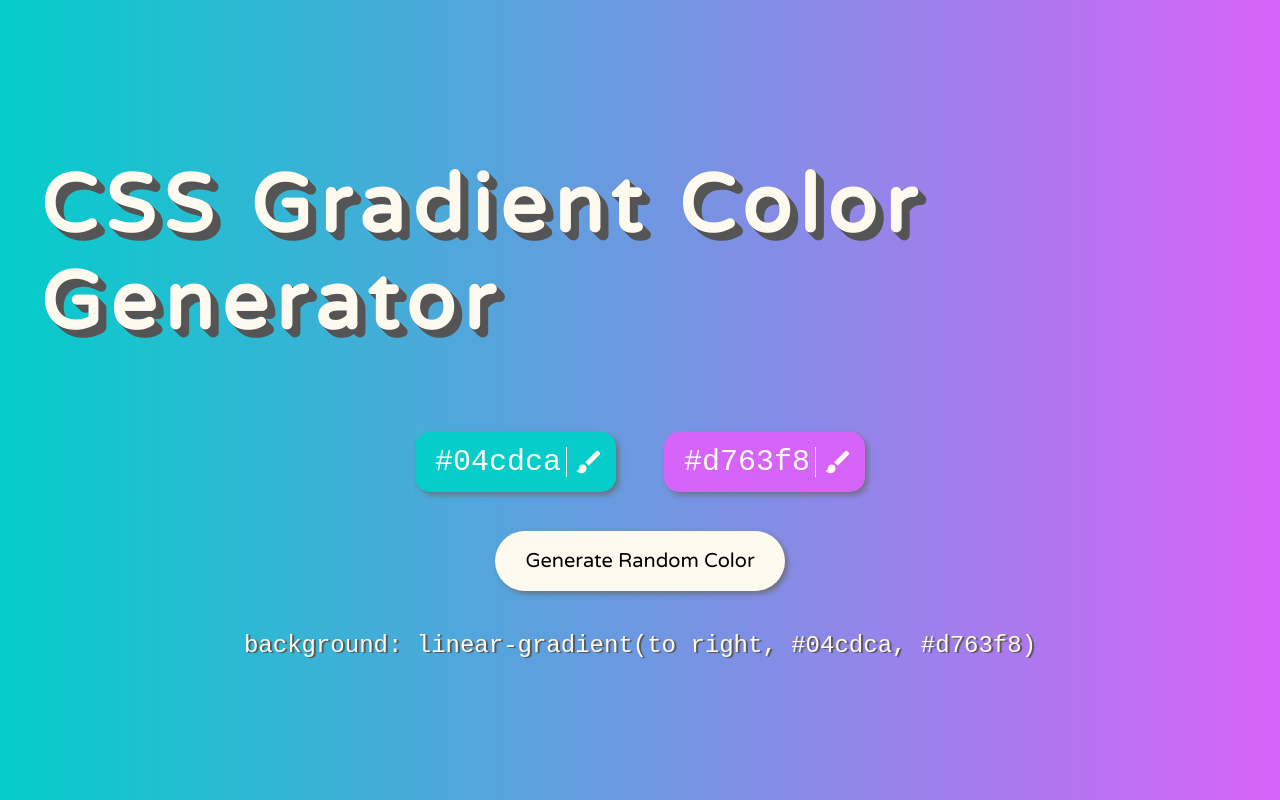
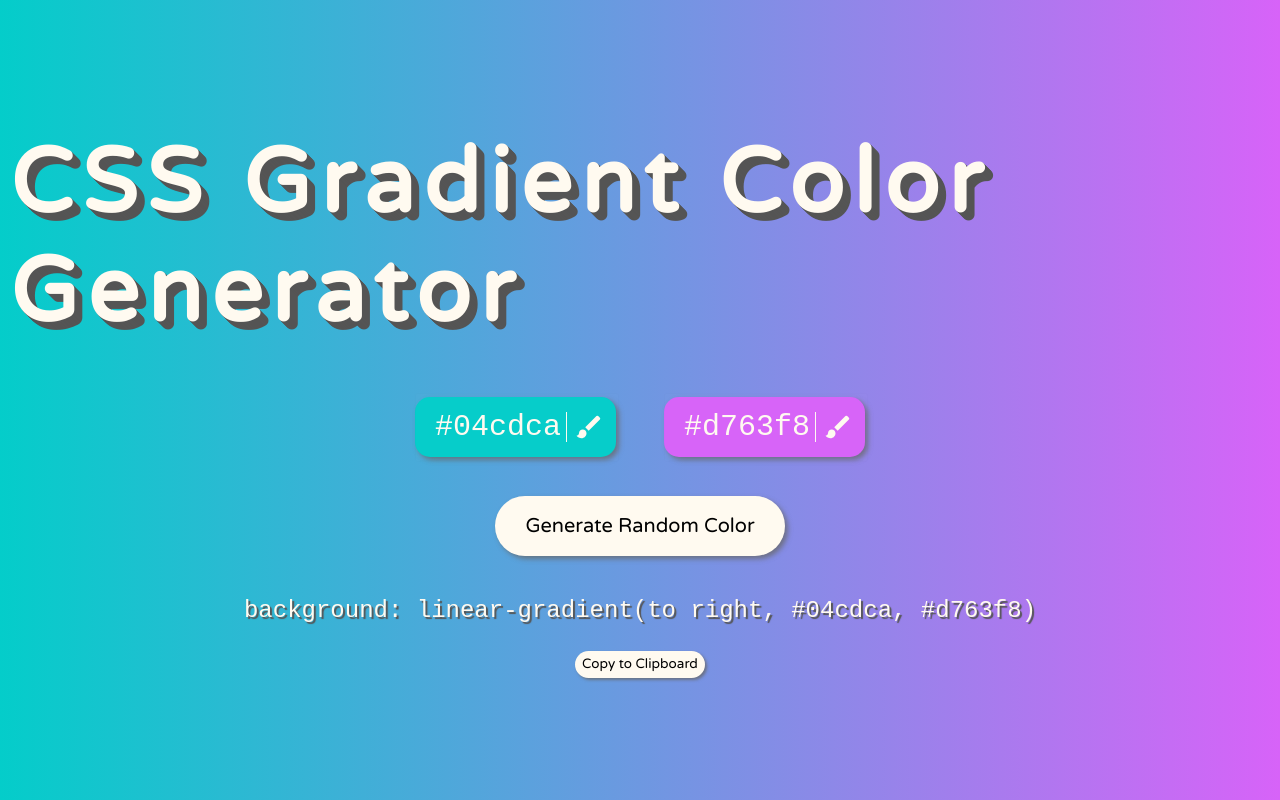
Before and after one commit to havvaky/my-gradient-generator, a Next.js app: page / in a window 1280 px wide. Built offline with nearby package versions, Linux system fonts and the light colour scheme.

Commit message:
clipboard

```diff
--- a/package.json
+++ b/package.json
@@ -9,10 +9,12 @@
   },
   "dependencies": {
     "animate.css": "^4.1.1",
+    "copy-to-clipboard": "^3.3.1",
     "next": "10.2.0",
     "react": "17.0.2",
     "react-dom": "17.0.2",
-    "sass": "^1.34.0"
+    "sass": "^1.34.0",
+    "save": "^2.4.0"
   },
   "devDependencies": {
     "@material-ui/core": "^4.11.4",
--- a/pages/index.js
+++ b/pages/index.js
@@ -1,7 +1,9 @@
 
 import styles from '../styles/Home.module.scss';
-import React, { useEffect, useState } from 'react';
+import React, { useState } from 'react';
 import BrushIcon from '@material-ui/icons/Brush';
+import copy from "copy-to-clipboard";
+
 
 
 export default function Home() {
@@ -9,13 +11,6 @@ export default function Home() {
   const [color1, setColor1] = useState("#04cdca");
   const [color2, setColor2] = useState("#d763f8");
 
-  const handleColor1 = e => {
-    setColor1(e.target.value);
-  }
-
-  const handleColor2 = e => {
-    setColor2(e.target.value);
-  }
 
   const handleRandomColor = () => {
     let randomColor1 = Math.random().toString(16).slice(2, 8);
@@ -25,13 +20,17 @@ export default function Home() {
     setColor2(`#${randomColor2}`);
   }
 
+  const handleCopyClipboard = () => {
+    copy(`background: linear-gradient(to right, ${color1}, ${color2})`);
+  }
+
   return (
     <>
       <div className={styles.container}>
         <main className={styles.main}
               style={{ background: `linear-gradient(to right, ${color1}, ${color2})`, transition: 'all 1s' }}>
           <div className={styles.wrapper}>
-            <h1>CSS Gradient Color Generator</h1>
+            <h1 className={styles.title}>CSS Gradient Color Generator</h1>
             <div className={styles.colorContainer}>
               <div className={styles.color} style={{ background: `${color1}` }}>
                 <div className={styles.colorLabel}><code>{color1}</code></div>
@@ -40,7 +39,7 @@ export default function Home() {
                   id="color1"
                   className={styles.colorPicker}
                   value={color1}
-                  onChange={handleColor1}/>
+                  onChange={e => setColor1(e.target.value)}/>
                 <div className={styles.brush}><BrushIcon/></div>
               </div>
               <div className={styles.color} style={{ background: `${color2}` }}>
@@ -50,12 +49,13 @@ export default function Home() {
                   id="color2"
                   className={styles.colorPicker}
                   value={color1}
-                  onChange={handleColor2}/>
+                  onChange={e => setColor2(e.target.value)}/>
                 <div className={styles.brush}><BrushIcon/></div>
               </div>
             </div>
             <button className={styles.randomColorButton} onClick={handleRandomColor}>Generate Random Color</button>
-            <p className={styles.code}><code>{`background: linear-gradient(to right, ${color1}, ${color2})`}</code></p>
+            <p className={styles.codeText}><code>{`background: linear-gradient(to right, ${color1}, ${color2})`}</code></p>
+            <button className={styles.copyButton} onClick={handleCopyClipboard}>Copy to Clipboard</button>
           </div>
         </main>
       </div>
--- a/styles/Home.module.scss
+++ b/styles/Home.module.scss
@@ -15,11 +15,54 @@
     display: flex;
     flex-direction: column;
     justify-content: center;
+  -webkit-animation: text-focus-in 1.2s cubic-bezier(0.550, 0.085, 0.680, 0.530) both;
+  animation: text-focus-in 1.2s cubic-bezier(0.550, 0.085, 0.680, 0.530) both;
 }
+
+@-webkit-keyframes text-focus-in {
+  0% {
+    -webkit-filter: blur(12px);
+    filter: blur(12px);
+    opacity: 0;
+  }
+  100% {
+    -webkit-filter: blur(0px);
+    filter: blur(0px);
+    opacity: 1;
+  }
+}
+
 
 .wrapper {
     flex-direction: column;
 }
+
+.title {
+    margin: 0.6rem;
+    font-size: 3rem;
+    letter-spacing: 0.3rem;
+    -webkit-animation: text-shadow-pop-br 3.5s both;
+    animation: text-shadow-pop-br 3.5s both;
+}
+
+/**
+ * ----------------------------------------
+ * animation text-shadow-pop-br
+ * ----------------------------------------
+ */
+@-webkit-keyframes text-shadow-pop-br {
+  0% {
+    text-shadow: 0 0 #555555, 0 0 #555555, 0 0 #555555, 0 0 #555555, 0 0 #555555, 0 0 #555555, 0 0 #555555, 0 0 #555555;
+    -webkit-transform: translateX(0) translateY(0);
+    transform: translateX(0) translateY(0);
+  }
+  100% {
+    text-shadow: 1px 1px #555555, 2px 2px #555555, 3px 3px #555555, 4px 4px #555555, 5px 5px #555555, 6px 6px #555555, 7px 7px #555555, 8px 8px #555555;
+    -webkit-transform: translateX(-8px) translateY(-8px);
+    transform: translateX(-8px) translateY(-8px);
+  }
+}
+
 
 .color {
   line-height: 2rem;
@@ -48,9 +91,11 @@
   opacity: 0.01;
   width: 6.8rem;
   padding-top: 2.2rem;
+  cursor: pointer;
 }
 
 .randomColorButton {
+    cursor: pointer;
     line-height: 2rem;
     padding: 0 1rem;
     margin: 15px;
@@ -64,24 +109,31 @@
     transition: box-shadow .2s ease-in-out .2s;
 }
 
-.randomColorButton:hover {
-  color: #00bfa5;
-  background-color: darken(white, 15%);
-  transition: all .3s;
-}
+
 .randomColorButton:active {
   box-shadow: inset 3px 3px 3px rgb(103 103 103 / 75%);
 }
 
-.colorContainer, .randomColorButton, .code {
-  animation: expand .8s ease-in-out;
+.codeText {
+  font-size: 0.8em;
+  text-shadow: 2px 2px 1px #555555;
 }
 
-@keyframes expand {
-from {
-  transform: scaleX(0);
+.copyButton {
+  font-size: 0.45rem;
+  cursor: pointer;
+  line-height: 0.9rem;
+  padding: 0 0.25rem;
+  margin: 3px;
+  border: none;
+  border-radius: 15px;
+  background: floralwhite;
+  box-shadow: 2px 2px 3px 0 rgb(103 103 103 / 75%);
+  color: black;
+  font-family: 'Varela Round', sans-serif;
+  transition: box-shadow .2s ease-in-out .2s;
 }
-to {
-  transform: scaleX(1);
+
+.copyButton:active {
+  box-shadow: inset 2px 2px 2px rgb(103 103 103 / 75%);
 }
-}
--- a/styles/globals.scss
+++ b/styles/globals.scss
@@ -10,47 +10,3 @@ body {
 * {
   box-sizing: border-box;
 }
-
- p {
-     font-size: 0.8em;
-     text-shadow: 2px 1px 1px #555555;
- }
-
-
-h1 {
-    margin: 0.6em;
-    font-size: 2.7em;
-    letter-spacing: 0.1em;
-   -webkit-animation: text-shadow-pop-br 1s both;
-    animation: text-shadow-pop-br 1s both;
-}
-
-/**
- * ----------------------------------------
- * animation text-shadow-pop-br
- * ----------------------------------------
- */
-@-webkit-keyframes text-shadow-pop-br {
-  0% {
-    text-shadow: 0 0 #555555, 0 0 #555555, 0 0 #555555, 0 0 #555555, 0 0 #555555, 0 0 #555555, 0 0 #555555, 0 0 #555555;
-    -webkit-transform: translateX(0) translateY(0);
-    transform: translateX(0) translateY(0);
-  }
-  100% {
-    text-shadow: 1px 1px #555555, 2px 2px #555555, 3px 3px #555555, 4px 4px #555555, 5px 5px #555555, 6px 6px #555555, 7px 7px #555555, 8px 8px #555555;
-    -webkit-transform: translateX(-8px) translateY(-8px);
-    transform: translateX(-8px) translateY(-8px);
-  }
-}
-@keyframes text-shadow-pop-br {
-  0% {
-    text-shadow: 0 0 #555555, 0 0 #555555, 0 0 #555555, 0 0 #555555, 0 0 #555555, 0 0 #555555, 0 0 #555555, 0 0 #555555;
-    -webkit-transform: translateX(0) translateY(0);
-    transform: translateX(0) translateY(0);
-  }
-  100% {
-    text-shadow: 1px 1px #555555, 2px 2px #555555, 3px 3px #555555, 4px 4px #555555, 5px 5px #555555, 6px 6px #555555, 7px 7px #555555, 8px 8px #555555;
-    -webkit-transform: translateX(-8px) translateY(-8px);
-    transform: translateX(-8px) translateY(-8px);
-  }
-}
```
Also changed, not shown: 1 other file (tests, documents, lock files or other folders).
